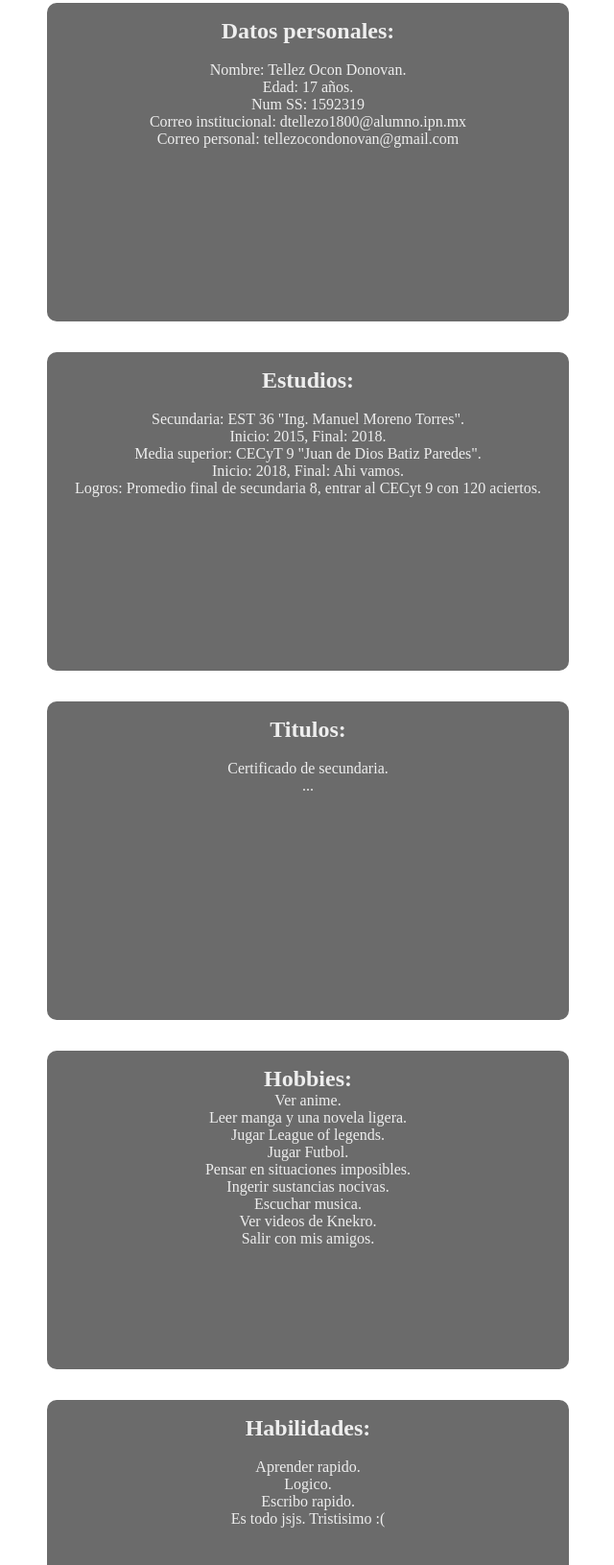
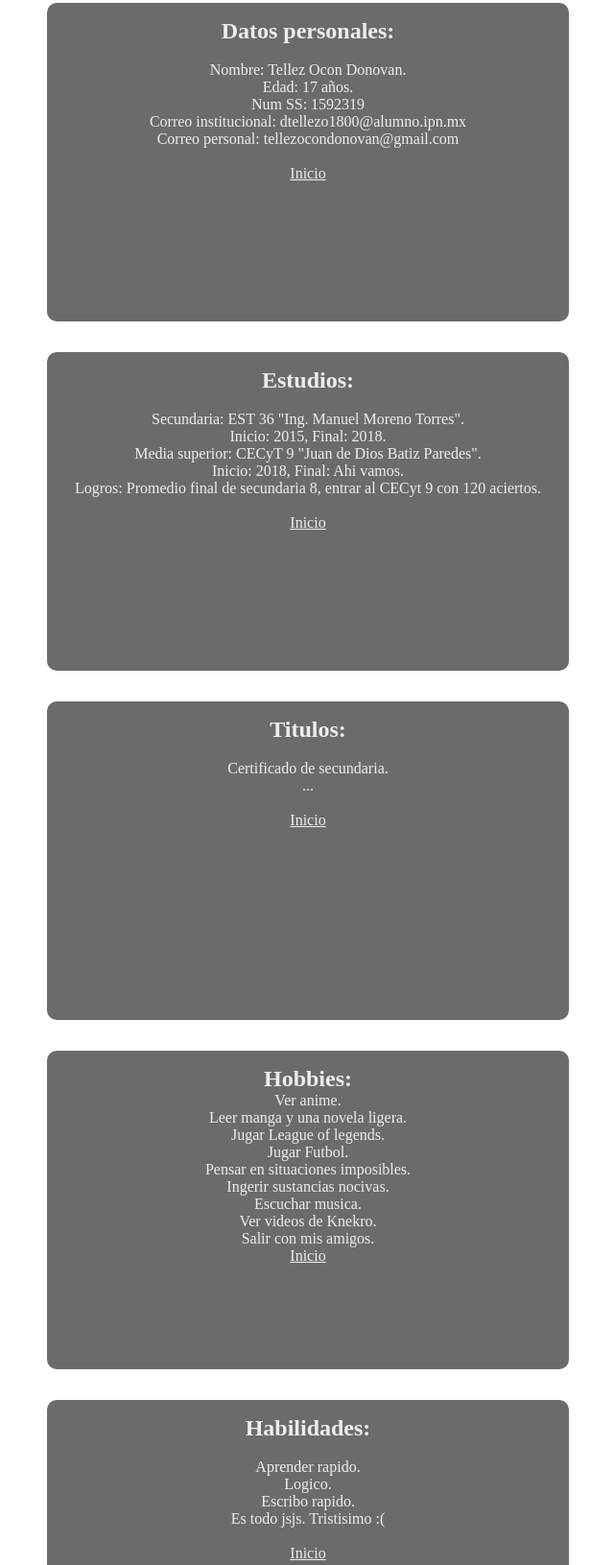
Before and after one commit to N0N019/4IV7-psw-Tellez-Ocon-Donovan-, a plain HTML site: page index.html in a window 1280 px wide. Shown: the part 494-2125 px from the top of the page at 96% size, without its empty margins (319-959 px from the left). Drawn offline with Linux system fonts and the light colour scheme.

Commit message:
Curriculum

```diff
--- a/index.html
+++ b/index.html
@@ -8,7 +8,8 @@
     <link rel="stylesheet" href="css/masterstyle.css">
 </head>
 <body>
-    <div class="main-container" >
+
+    <div class="main-container" ><a name="menu"></a>
         <nav>
             <a href="#Datos personales"><h2>Datos Personales</h2></a>
         </nav>
@@ -37,9 +38,11 @@
                 Edad: 17 años. <br>
                 Num SS: 1592319 <br>
                 Correo institucional: dtellezo1800@alumno.ipn.mx <br>
-                Correo personal: tellezocondonovan@gmail.com
+                Correo personal: tellezocondonovan@gmail.com <br><br>
+                <a href="#menu">Inicio</a>
             </p>
         </article>
+
     </div>
 
     <a name="Estudios"></a>
@@ -53,7 +56,8 @@
                 Inicio: 2015, Final: 2018. <br>
                 Media superior: CECyT 9 "Juan de Dios Batiz Paredes". <br>
                 Inicio: 2018, Final: Ahi vamos. <br>
-                Logros: Promedio final de secundaria 8, entrar al CECyt 9 con 120 aciertos.
+                Logros: Promedio final de secundaria 8, entrar al CECyt 9 con 120 aciertos. <br> <br>
+                <a href="#menu">Inicio</a>
             </p>
 
         </article>
@@ -67,7 +71,8 @@
             <p>
                 <br>
                 Certificado de secundaria. <br>
-                ...
+                ... <br><br>
+                <a href="#menu">Inicio</a>
             </p>
         </article>
     </div>
@@ -86,7 +91,8 @@
                 Ingerir sustancias nocivas. <br>
                 Escuchar musica. <br>
                 Ver videos de Knekro. <br>
-                Salir con mis amigos.
+                Salir con mis amigos. <br>
+                <a href="#menu">Inicio</a>
             </p>
         </article>
     </div>
@@ -101,7 +107,8 @@
                 Aprender rapido. <br>
                 Logico. <br>
                 Escribo rapido. <br>
-                Es todo jsjs. Tristisimo :(
+                Es todo jsjs. Tristisimo :( <br><br>
+                <a href="#menu">Inicio</a>
             </p>
         </article>
     </div>
```
